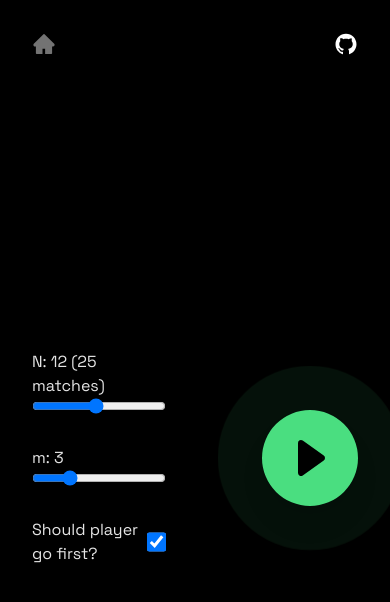
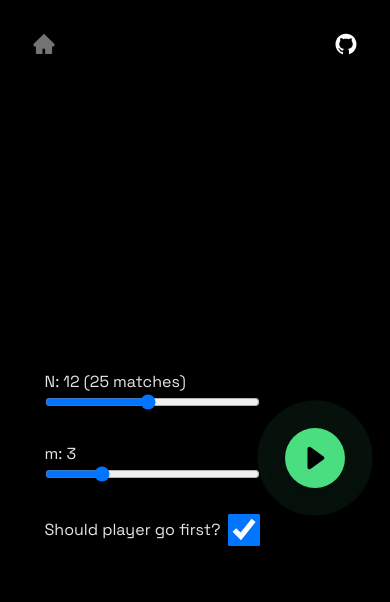
Before and after one commit to ploxxxy/match-game, a React (Vite) app: page / in a window 390 px wide. Shown: the top 602 px of the page. Built offline with nearby package versions, Linux system fonts and the light colour scheme.

Commit message:
aesthetic + cleanup

```diff
--- a/index.html
+++ b/index.html
@@ -1,10 +1,14 @@
 <!DOCTYPE html>
-<html lang="en">
+<html lang="en" class="bg-black">
   <head>
     <meta charset="UTF-8" />
     <link rel="icon" type="image/svg+xml" href="/vite.svg" />
     <meta name="viewport" content="width=device-width, initial-scale=1.0" />
-    <title>Vite + React + TS</title>
+    <title>Take-Away — match game</title>
+    <meta name="title" content="Take-Away Match game" />
+    <meta
+      name="description"
+      content="From the pile of 25 matches, each player takes either 1, 2 or 3 matches on each turn. The game is over once all matches are taken. Whoever has the even amount of matches wins." />
   </head>
   <body>
     <div id="root"></div>
--- a/src/components/Game.tsx
+++ b/src/components/Game.tsx
@@ -36,10 +36,8 @@ const Game: React.FC<GameProps> = ({ playerGoesFirst, n, m, onBack }) => {
 
       if (computer) {
         setComputerMatches(computerMatches + amount)
-        console.debug(`-${amount} by computer. total: ${matchesLeft}`)
       } else {
         setPlayerMatches(playerMatches + amount)
-        console.debug(`-${amount} by player. total: ${matchesLeft}`)
       }
 
       setIsPlayerTurn(!isPlayerTurn)
@@ -103,14 +101,17 @@ const Game: React.FC<GameProps> = ({ playerGoesFirst, n, m, onBack }) => {
       />
       <div className="flex flex-col items-center justify-between h-full">
         <div className="flex flex-col items-center justify-center w-full max-w-md gap-8 p-8 sm:p-0 h-3/5">
-          <h1 className="text-9xl">{matches}</h1>
-          <div className="z-[5] grid justify-center w-full grid-cols-2 gap-10">
+          <div className="relative">
+            <h1 className="font-extrabold text-9xl">{matches}</h1>
+            <span className="absolute bottom-0 w-full min-h-full from-black/75 to-transparent bg-gradient-to-t"></span>
+          </div>
+          <div className="z-[5] grid justify-center w-full grid-cols-2 gap-4 sm:gap-8 lg:gap-12">
             <Avatar name="You" matches={playerMatches} />
             <Avatar name="CPU" isAi matches={computerMatches} />
           </div>
           <MatchContainer startingMatches={startingMatches} matches={matches} seed={randomSeed} />
         </div>
-        <div className="flex flex-wrap content-center justify-center max-w-md gap-2 p-8 h-1/5 lg:p-0 lg:max-w-2xl">
+        <div className="flex flex-wrap content-center justify-center max-w-md gap-2 m-8 lg:p-0 lg:max-w-2xl">
           {Array(m)
             .fill('')
             .map((_value, index) => (
--- a/src/components/Index.tsx
+++ b/src/components/Index.tsx
@@ -20,7 +20,7 @@ const Index: React.FC<IndexProps> = ({
   startGame,
 }) => {
   return (
-    <div className="flex items-center justify-between max-w-2xl gap-24 p-8 mx-auto my-auto">
+    <div className="flex items-center justify-around w-full max-w-2xl p-8 mx-auto my-auto">
       <div className="flex flex-col gap-8">
         <div className="flex flex-col">
           <span>
@@ -54,10 +54,10 @@ const Index: React.FC<IndexProps> = ({
           />
         </div>
       </div>
-      <div>
-        <BsFillPlayCircleFill className="absolute text-green-400 animate-ping text-8xl" />
+      <div className="text-6xl sm:text-7xl lg:text-8xl">
+        <BsFillPlayCircleFill className="absolute text-green-400 animate-ping" />
         <BsFillPlayCircleFill
-          className="relative text-green-400 transition-colors duration-700 cursor-pointer drop-shadow-xl animate text-8xl hover:text-green-200"
+          className="relative text-green-400 transition-colors duration-700 cursor-pointer drop-shadow-xl hover:text-green-200"
           onClick={startGame}
         />
       </div>
--- a/src/utils/game.ts
+++ b/src/utils/game.ts
@@ -10,7 +10,6 @@ export const canWin = (maxMatches: number, matches: number, computerMatches: num
   for (let i = 1; i <= maxMatches; i++) {
     if (matches - i === 0 || matches - i === 1) {
       if ((computerMatches + i) % 2 === 0) {
-        console.debug(`playing a non-standard move: -${i}`)
         return i
       }
     }
```
